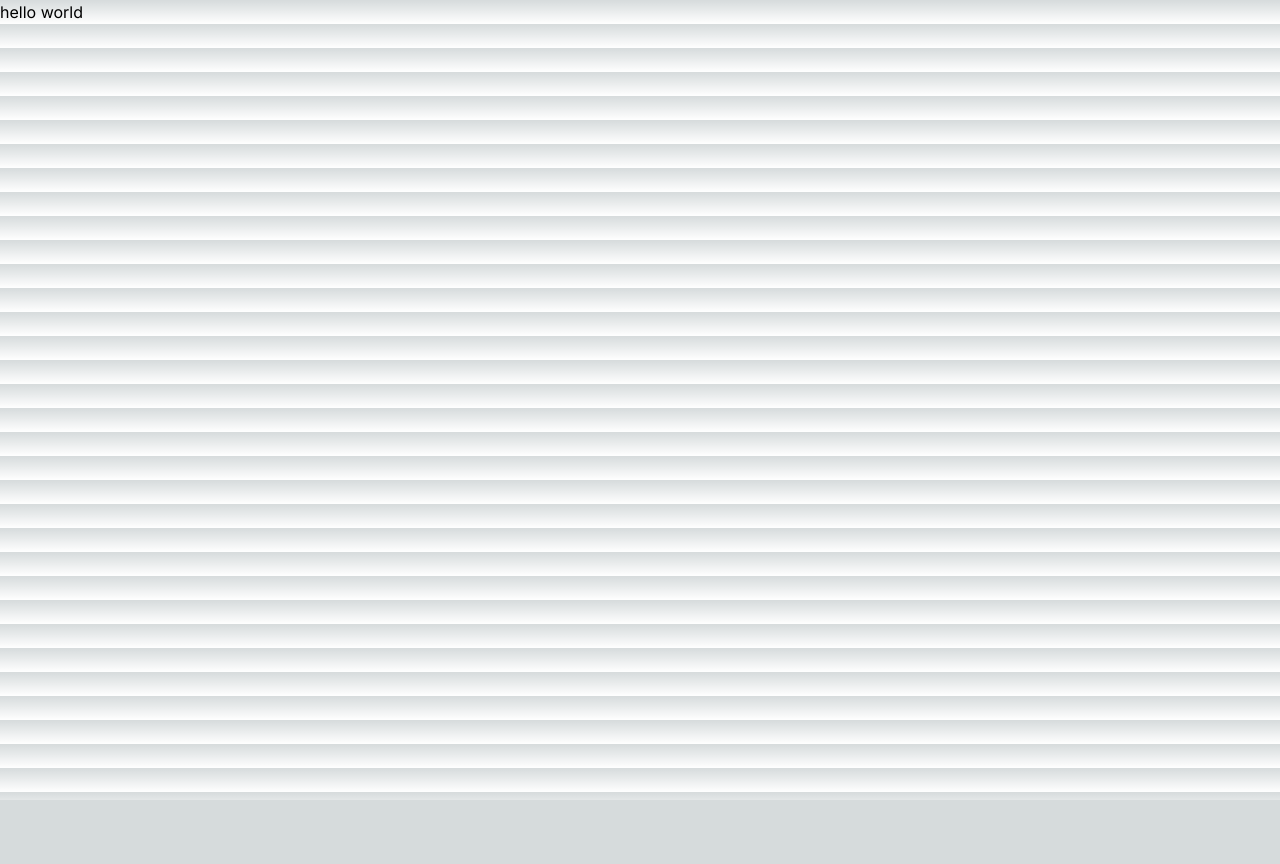
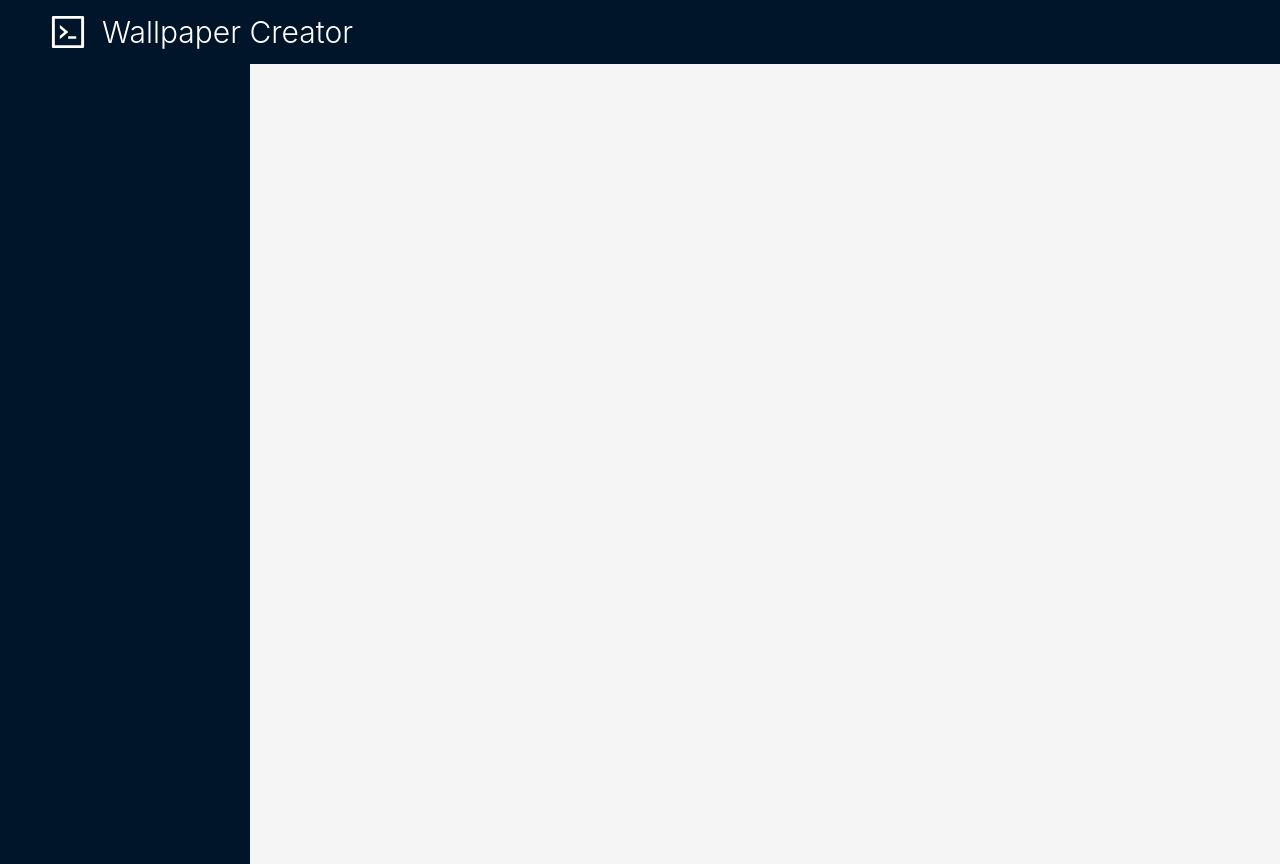
Before and after one commit to OriginalCube/WE-custom-player, a Next.js app: page /edit in a window 1280 px wide. Before the commit the page ends 800 px from the top, so only its background shows below. Built offline with nearby package versions, Linux system fonts and the light colour scheme.

Commit message:
feat: initial layout

```diff
--- /dev/null
+++ b/app/edit/layout.tsx
@@ -0,0 +1,19 @@
+'use client'
+import React from 'react'
+import { Layout as MainLayout } from 'antd'
+import Sidebar from '@/app/ui/Sidebar'
+import Navbar from '@/app/ui/Navbar'
+export default function Layout({ children }: { children: React.ReactNode }) {
+	const { Content } = MainLayout
+	return (
+		<MainLayout className={'min-w-screen'}>
+			<Navbar layout={MainLayout} />
+			<Content>
+				<MainLayout>
+					<Sidebar layout={MainLayout} />
+					<div className={'min-h-screen w-full'}>{children}</div>
+				</MainLayout>
+			</Content>
+		</MainLayout>
+	)
+}
--- a/app/edit/page.tsx
+++ b/app/edit/page.tsx
@@ -1,5 +1,5 @@
 const page = () => {
-	return <div>hello world</div>
+	return <div className={''}></div>
 }
 
 export default page
--- /dev/null
+++ b/app/ui/Navbar.tsx
@@ -0,0 +1,25 @@
+import { CodeOutlined } from '@ant-design/icons'
+import { Button } from 'antd'
+const Navbar = ({ layout }: any) => {
+	const { Header } = layout
+
+	const Links = () => {
+		return (
+			<Button type={'link'} className={'text-2xl'} size={'large'}>
+				Home
+			</Button>
+		)
+	}
+
+	return (
+		<Header className={'flex h-16 w-full items-center text-white'}>
+			<div className={'flex gap-4'}>
+				<CodeOutlined className={'text-4xl'} />
+				<p className={'text-3xl font-light'}>Wallpaper Creator</p>
+			</div>
+			<div className={'flex items-center'}></div>
+		</Header>
+	)
+}
+
+export default Navbar
--- /dev/null
+++ b/app/ui/Sidebar.tsx
@@ -0,0 +1,8 @@
+'use client'
+
+const Sidebar = ({ layout }: any) => {
+	const { Sider } = layout
+	return <Sider width={250} className={'p-6'}></Sider>
+}
+
+export default Sidebar
```
Also changed, not shown: tailwind.config.ts (indentation only).
